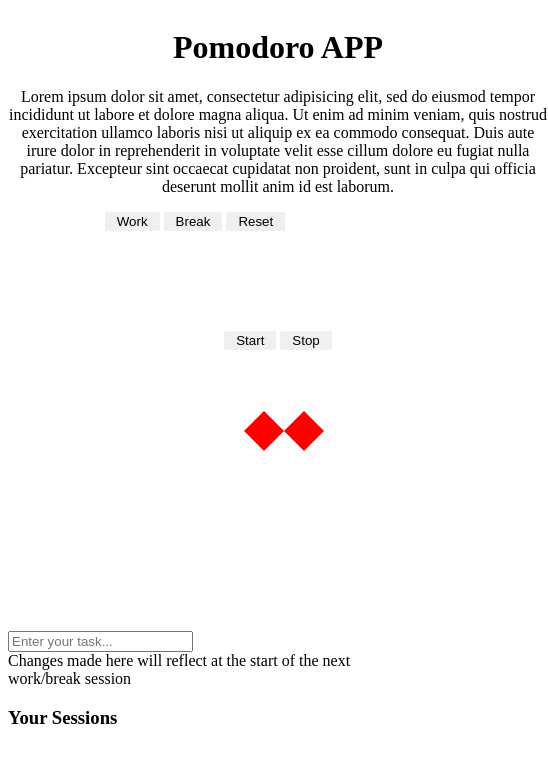
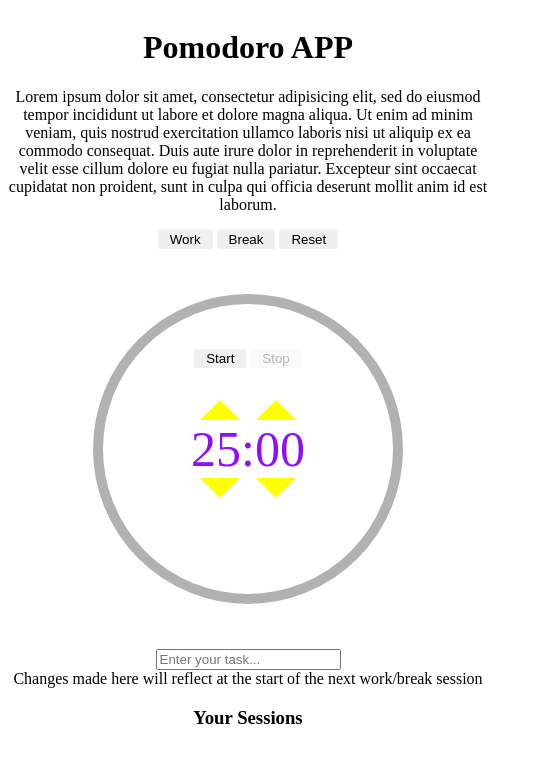
Before and after one commit to willidert/willidert.github.io, a plain HTML site: page index.html in a window 390 px wide. Shown: the whole page, 548 px wide, since content can reach past the window. Drawn offline with Linux system fonts and the light colour scheme.

Commit message:
Tentando deixar responsivo

```diff
--- a/index.html
+++ b/index.html
@@ -3,6 +3,8 @@
 <head>
     <title>Pomodoro APP</title>
     <link rel="stylesheet" type="text/css" href="styles.css">
+    <meta charset="utf-8">
+    <meta name="viewport" content="width=device-width, initial-scale=1.0">
 </head>
 <body>
     <header class="container">
@@ -14,7 +16,7 @@
         cillum dolore eu fugiat nulla pariatur. Excepteur sint occaecat cupidatat non
         proident, sunt in culpa qui officia deserunt mollit anim id est laborum.</p>
     </header>
-    <div id="app">
+    <div id="app" class="container">
         <div class="pomodoro-clock-actions">
             <button id='update-work-session'>Work</button>
             <button id='update-break-session'>Break</button>
@@ -23,7 +25,7 @@
 
         <div id="pomodoro-container">
             <div id="pomodoro-clock">
-                <div class="canvas-wrap">
+                <div class="canvas-wrap container">
                     <canvas id="canvas" width="400" height="400"></canvas>
                     <div id="teste">
                         <div class="pomodoro-timer-box">
@@ -57,13 +59,6 @@
                 <div id="pomodoro-clock-title">
                     <span>Changes made here will reflect at the start of the next work/break session</span>
                 </div>
-                <!-- <div id="pomodoro-clock-actions">
-                    <button id="min-up" onclick="setUpdatedTimers(1)">Min up</button>
-                    <button id="min-down" onclick="setUpdatedTimers(2)">Min down</button>
-                    <button id="sec-up" onclick="setUpdatedTimers(3)">Sec up</button>
-                    <button id="sec-down" onclick="setUpdatedTimers(4)">Sec down</button>
-                </div> -->
-
                 <div id="pomodoro-info">
                     <h3>Your Sessions</h3>
                     <ul id="pomodoro-sessions"></ul>
@@ -71,7 +66,6 @@
             </div>
         </div>
     </div>
-    <!-- <script type="text/javascript" src="main.js"></script> -->
-    <script type="text/javascript" src="teste.js"></script>
+    <script type="text/javascript" src="main.js"></script>
 </body>
 </html>
--- a/styles.css
+++ b/styles.css
@@ -1,15 +1,13 @@
 .container {
     margin: 0 auto;
-    width: 540px;
+    max-width: 540px;
+    min-width: 480px;
     align-content: center;
     text-align: center;
 }
 
 .canvas-wrap {
-    align-content: center;
     position: relative;
-    width: 540px;
-    margin: 0 auto;
 }
 
 #teste {
@@ -30,8 +28,9 @@
 
 #pomodoro-timer {
     font-size: 50px;
-    color: #3949ab;
+    color: #900ffb;
     text-align: center;
+    -moz-user-select: none;
 }
 
 .pomodoro-timer-box {
@@ -63,18 +62,17 @@
 
 .arrow-up {
     border: 20px solid transparent;
-    border-bottom: 20px solid #f00;
+    border-bottom: 20px solid #ff0;
     background-color: transparent;
 }
 
 .disable {
-    /*cursor: not-allowed;*/
     pointer-events: none;
     opacity: 0.6;
 }
 
 .arrow-bottom {
     border: 20px solid transparent;
-    border-top: 20px solid #f00;
+    border-top: 20px solid #ff0;
     background-color: transparent;
 }
```
